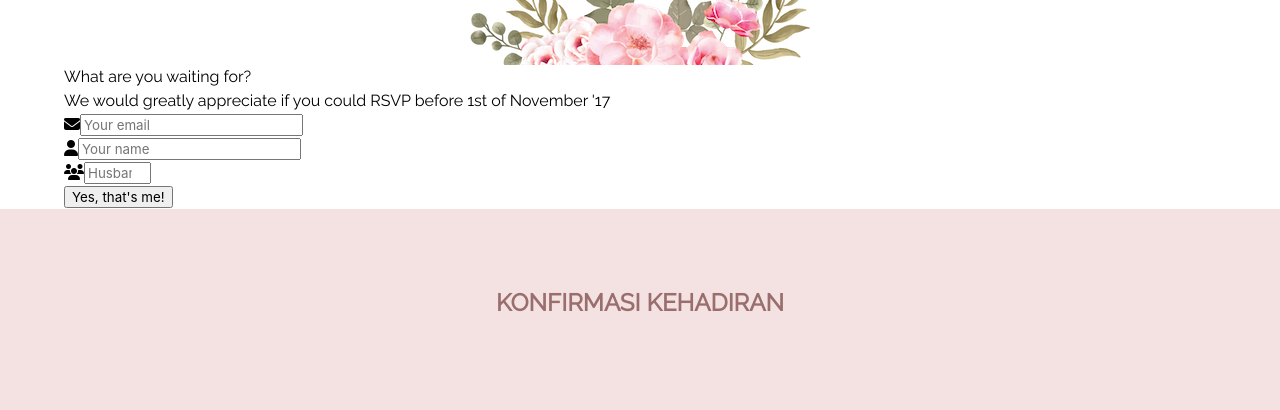
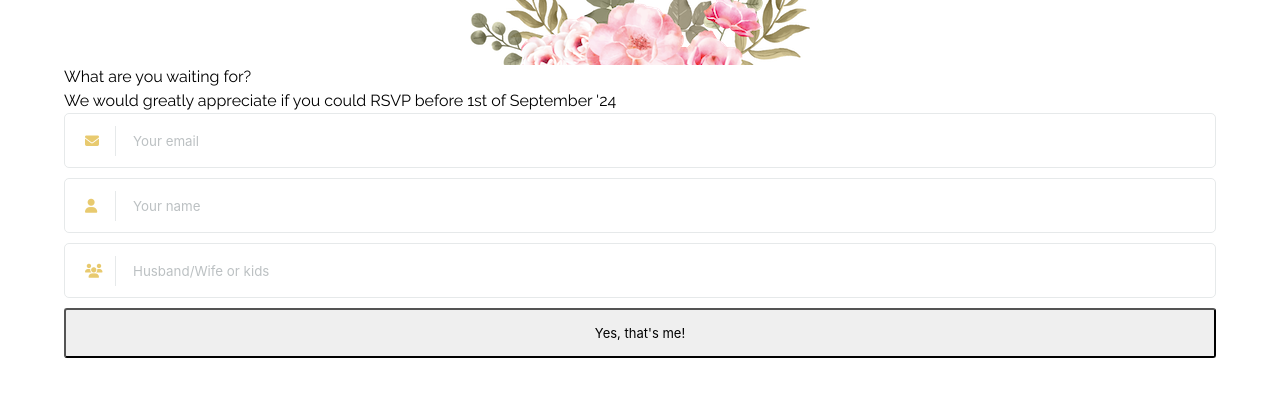
Before and after one commit to PARK-1993/PARK-1993.github.io, a plain HTML site: page index-with-animation.html in a window 1280 px wide. Shown: the part 4753-5163 px from the top of the page. Drawn offline with nearby package versions, Linux system fonts and the light colour scheme; a web font is replaced by a local one.

Commit message:
Add RSVP_3

```diff
--- a/css/menikah.css
+++ b/css/menikah.css
@@ -652,3 +652,72 @@ body.preloader-site {
   text-align: center;
   padding: 10px;
 }
+
+/* ==========================================================================
+RSVP form
+========================================================================== */
+.rsvp {
+  padding-bottom: 140px;
+  .rsvp-form {
+    .rsvp-btn {
+      padding: 15px 0;
+      border-radius: 3px;
+      width: 100%;
+      font-size: 13px;
+    }
+    .form-input-group {
+      width: 100%;
+      height: 55px;
+      margin: 0 auto 10px;
+      -moz-border-radius: 5px;
+      -webkit-border-radius: 5px;
+      border-radius: 5px;
+      border: solid 1px #E6E9EA;
+      text-align: left;
+      position: relative;
+
+      i {
+        color: #e8ca6f;
+        font-size: 14px;
+      }
+      i:after {
+        content: "";
+        height: 30px;
+        width: 1px;
+        border-right: solid 1px #E6E9EA;
+        position: absolute;
+        top: 50%;
+        left: 30px;
+        transform: translateY(-50%);
+      }
+      i.fa-user, i.fa-users, i.fa-envelope, .fa-key {
+        font-size: 14px;
+        position: absolute;
+        top: 50%;
+        transform: translateY(-50%);
+        margin-left: 20px;
+      }
+      input {
+        padding-left: 68px;
+        width: 100%;
+        height: 100%;
+        -moz-border-radius: 6px;
+        -webkit-border-radius: 6px;
+        border-radius: 6px;
+        border: none;
+      }
+      input::-webkit-input-placeholder {
+        color:#BCC1C3;
+      }
+      input:-moz-placeholder {
+        color: #BCC1C3;
+      }
+      input::-moz-placeholder {
+        color: #BCC1C3;
+      }
+      input:-ms-input-placeholder {
+        color: #BCC1C3;
+      }
+    }
+  }
+}
--- a/index-with-animation.html
+++ b/index-with-animation.html
@@ -461,7 +461,7 @@
             <div class="row">
                 <div class="col-md-6 col-md-offset-3">
                     <h3>What are you waiting for?</h3>
-                    <p>We would greatly appreciate if you could RSVP before 1st of November '17</p>
+                    <p>We would greatly appreciate if you could RSVP before 1st of September '24</p>
                     <form id="rsvp-form" class="rsvp-form"
                           action=""
                           method="POST">
```
Also changed, not shown: index.html (+1 -1 lines).
